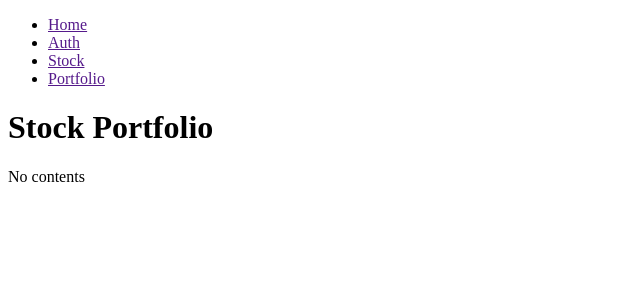
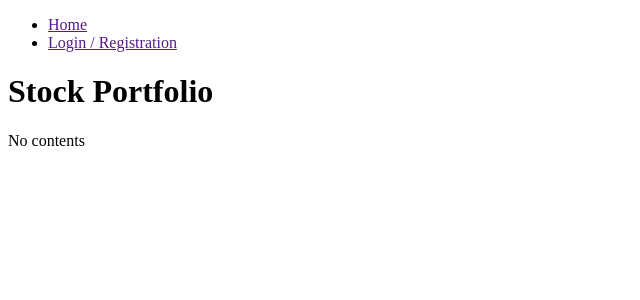
Before and after one commit to seattlechem/pyramid-stocks, a Python web app: template pyramid_stocks/pyramid_stocks/templates/base.jinja2 in a window 1280 px wide. Shown: the top 300 px of the page, without its empty margins (0-640 px from the left). Run offline with Jinja, Linux system fonts and the light colour scheme; the template is opened without the code that fills it, so the values that code supplies are empty.

Commit message:
links in base separated as before login and logout

```diff
--- a/pyramid_stocks/pyramid_stocks/templates/base.jinja2
+++ b/pyramid_stocks/pyramid_stocks/templates/base.jinja2
@@ -13,9 +13,13 @@
     <nav>
       <ul>
         <li><a href="{{ request.route_url('home') }}">Home</a></li>
-        <li><a href="{{ request.route_url('auth') }}">Auth</a></li>
+        {% if request.authenticated_userid %}
+        <li><a href="{{ request.route_url('portfolio') }}">Portfolio</a></li>
         <li><a href="{{ request.route_url('stock') }}">Stock</a></li>
-        <li><a href="{{ request.route_url('portfolio') }}">Portfolio</a></li>
+        <li><a href="{{ request.route_url('logout') }}">Logout</a></li>
+        {% else %}
+        <li><a href="{{ request.route_url('auth') }}">Login / Registration</a></li>
+        {% endif %}
       </ul>
     </nav>
     <h1>Stock Portfolio</h1>
```
